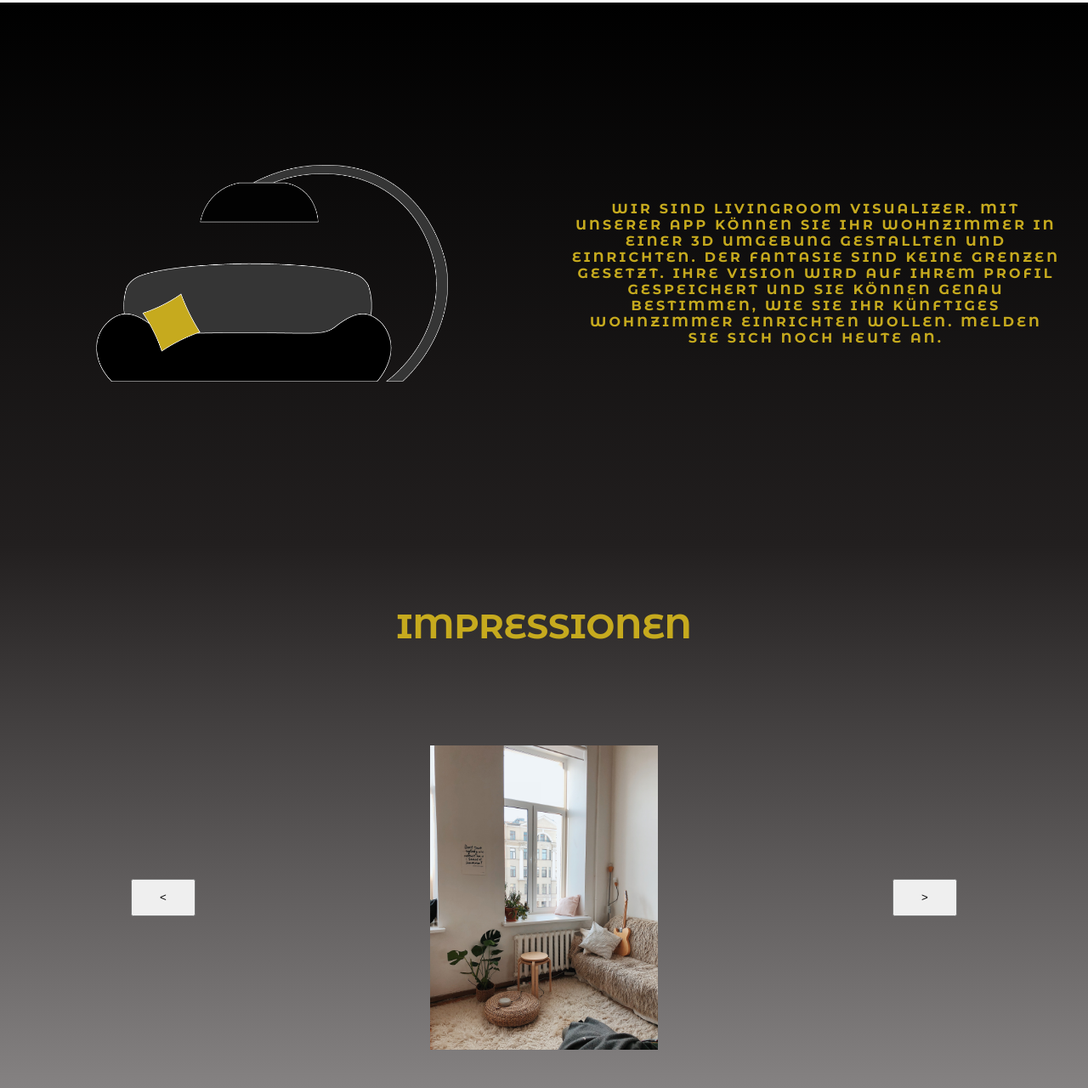
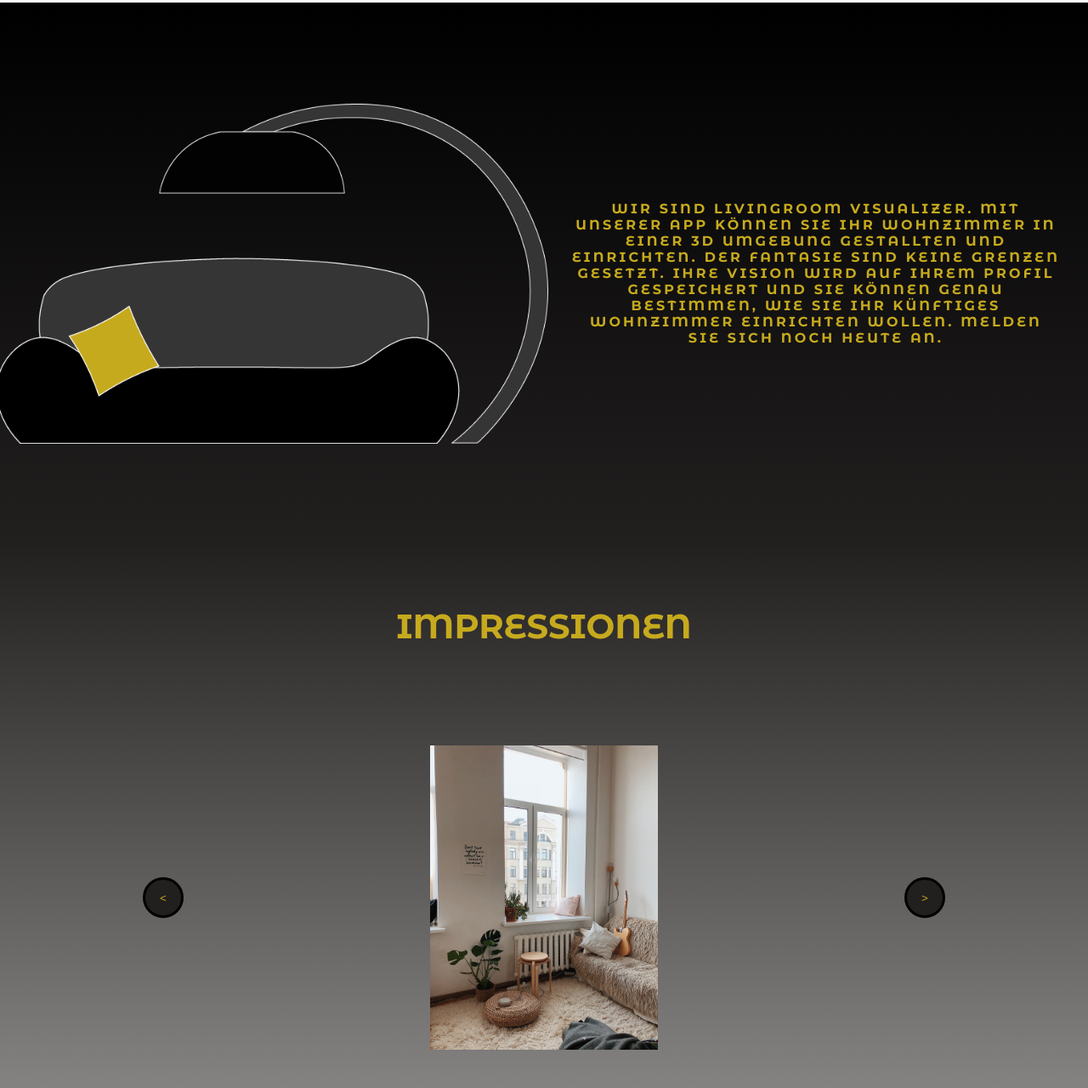
Before and after one commit to PWagner86/livingroom_visualiser, a PHP site: page / in a window 1280 px wide. Shown: the part 400-1680 px from the top of the page at 85% size. Run offline with PHP 8.4, Linux system fonts and the light colour scheme; some libraries are stand-ins or nearby versions.

Commit message:
changed a few filenames. scss didn't work anymore. now it works again

```diff
--- a/02_styling/01_variables_&_rules/_rules.scss
+++ b/02_styling/01_variables_&_rules/_rules.scss
@@ -10,6 +10,7 @@ body{
     max-width: 100%;
     min-height: 100vh;
     font-family: $mainFont;
+    overflow-x: hidden;
 }
 
 h1, h2, h3, h4, h5, h6{
--- a/02_styling/02_startseite/style.css
+++ b/02_styling/02_startseite/main_style.css
@@ -9,6 +9,7 @@ body {
   max-width: 100%;
   min-height: 100vh;
   font-family: "Montserrat Alternates", sans-serif;
+  overflow-x: hidden;
 }
 
 h1, h2, h3, h4, h5, h6 {
@@ -171,7 +172,7 @@ body main .logo-wrapper {
 
 body main .logo-wrapper img {
   width: auto;
-  height: 40%;
+  height: 50vmin;
 }
 
 body main .intro-text-wrapper {
@@ -263,10 +264,17 @@ body .impressions-wrapper .carusell-container .carusell-right {
           flex-direction: row;
 }
 
-body .impressions-wrapper .carusell-container .carusell-left button,
-body .impressions-wrapper .carusell-container .carusell-right button {
-  width: 20%;
-  height: 10%;
+body .impressions-wrapper .carusell-container .carusell-left .right,
+body .impressions-wrapper .carusell-container .carusell-left .left,
+body .impressions-wrapper .carusell-container .carusell-right .right,
+body .impressions-wrapper .carusell-container .carusell-right .left {
+  width: 6vmin;
+  height: 6vmin;
+  border-radius: 50%;
+  border: solid black 3px;
+  background: #221f1f;
+  color: #C6AA1E;
+  cursor: pointer;
 }
 
 body .impressions-wrapper .carusell-container .carusell-wrapper {
@@ -291,4 +299,4 @@ body .impressions-wrapper .carusell-container .carusell-wrapper .preview {
   width: auto;
   height: 80%;
 }
-/*# sourceMappingURL=style.css.map */
+/*# sourceMappingURL=main_style.css.map */
--- a/02_styling/02_startseite/style.scss
+++ b/02_styling/02_startseite/main_style.scss
@@ -50,7 +50,7 @@ body{
             @include flex(center, center, row);
 
             img{
-                @include size(auto, 40%);
+                @include size(auto, 50vmin);
             }
         }
 
@@ -92,8 +92,14 @@ body{
                 @include size(30%, 100%);
                 @include flex(center, center, row);
 
-                button{
-                    @include size(20%, 10%);
+                .right,
+                .left{
+                    @include size(6vmin, 6vmin);
+                    border-radius: 50%;
+                    border: solid black 3px;
+                    background: $darkGrey;
+                    color: $yellow;
+                    cursor: pointer;
                 }
             }
 
--- a/04_includes/font_links.php
+++ b/04_includes/font_links.php
@@ -1,4 +1,5 @@
 <?php
 echo '<link rel="preconnect" href="https://fonts.gstatic.com">';
 echo '<link href="https://fonts.googleapis.com/css2?family=Montserrat+Alternates:ital,wght@0,100;0,200;0,300;0,400;0,500;0,600;0,700;0,800;0,900;1,100;1,200;1,300;1,400;1,500;1,600;1,700;1,800;1,900&display=swap" rel="stylesheet">';
+echo '<link href="https://cdnjs.cloudflare.com/ajax/libs/font-awesome/5.15.1/css/all.min.css" rel="stylesheet">';
 ?>
--- a/index.php
+++ b/index.php
@@ -12,7 +12,7 @@
     <meta name="viewport" content="width=device-width, initial-scale=1.0">
     <title>Livingroom Visualizer</title>
     <?php require_once('./04_includes/font_links.php');?>
-    <link rel="stylesheet" href="./02_styling/02_startseite/style.css">
+    <link rel="stylesheet" href="./02_styling/02_startseite/main_style.css">
     <script src="https://cdnjs.cloudflare.com/ajax/libs/gsap/3.5.1/gsap.min.js" defer></script>
     <script src="./03_code/01_startseite/code.js" defer></script>
 </head>
```
Also changed, not shown: 2 other files.
